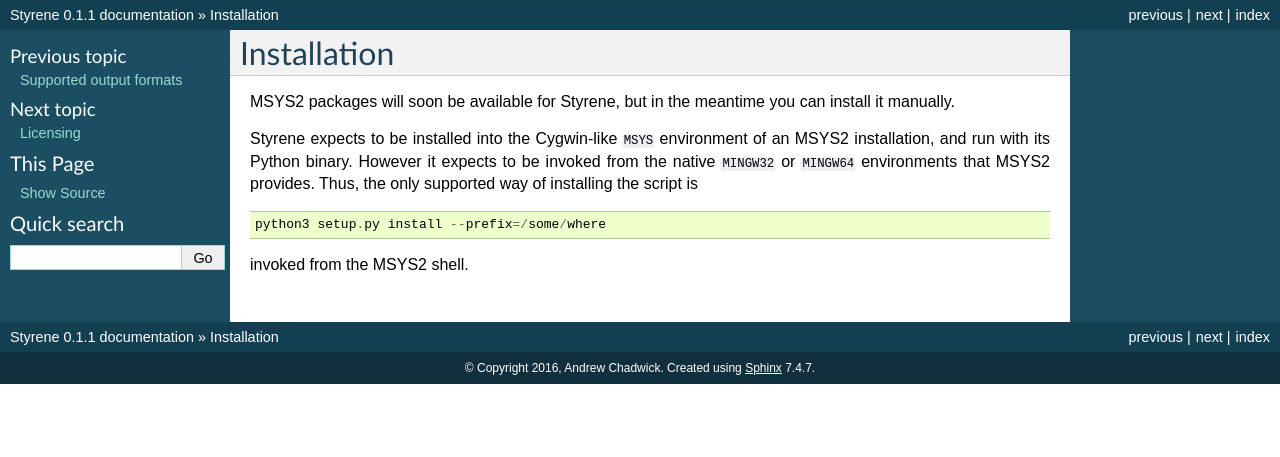
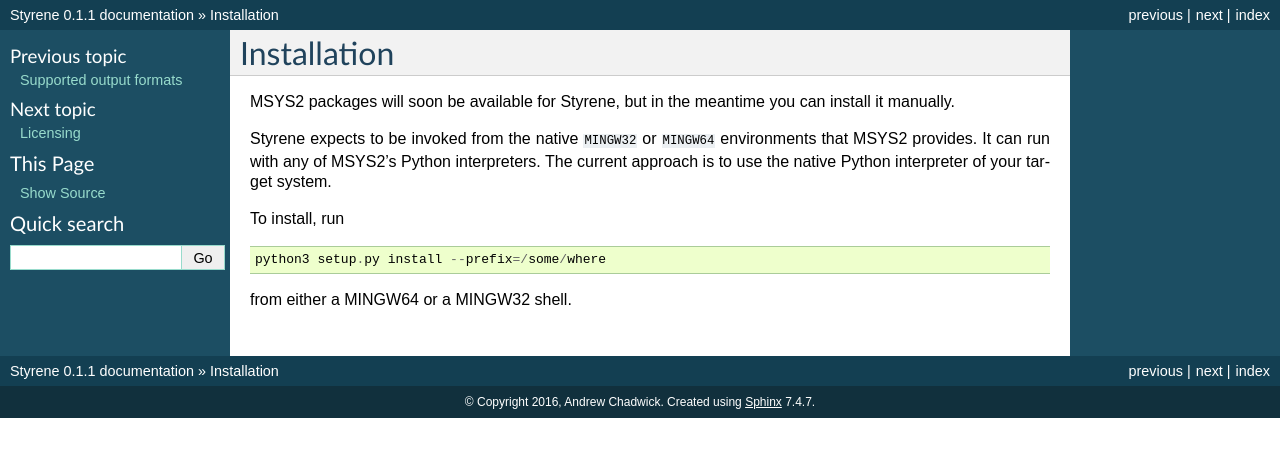
Before and after one commit to achadwick/styrene, a Sphinx documentation site: the page built from docs/install.md, in a window 1280 px wide. Shown: the top 457 px of the page. Built offline with Sphinx 7.4.7, drawn with Linux system fonts in a browser that asks for light colours.

Commit message:
Update docs

```diff
--- a/docs/install.md
+++ b/docs/install.md
@@ -3,13 +3,14 @@
 MSYS2 packages will soon be available for Styrene,
 but in the meantime you can install it manually.
 
-Styrene expects to be installed into the
-Cygwin-like `MSYS` environment of an MSYS2 installation,
-and run with its Python binary.
-However it expects to be invoked from the
+Styrene expects to be invoked from the
 native `MINGW32` or `MINGW64` environments that MSYS2 provides.
-Thus, the only supported way of installing the script is
+It can run with any of MSYS2's Python interpreters.
+The current approach is to use the native Python interpreter
+of your target system.
+
+To install, run
 
     python3 setup.py install --prefix=/some/where
 
-invoked from the MSYS2 shell.
+from either a MINGW64 or a MINGW32 shell.
```
